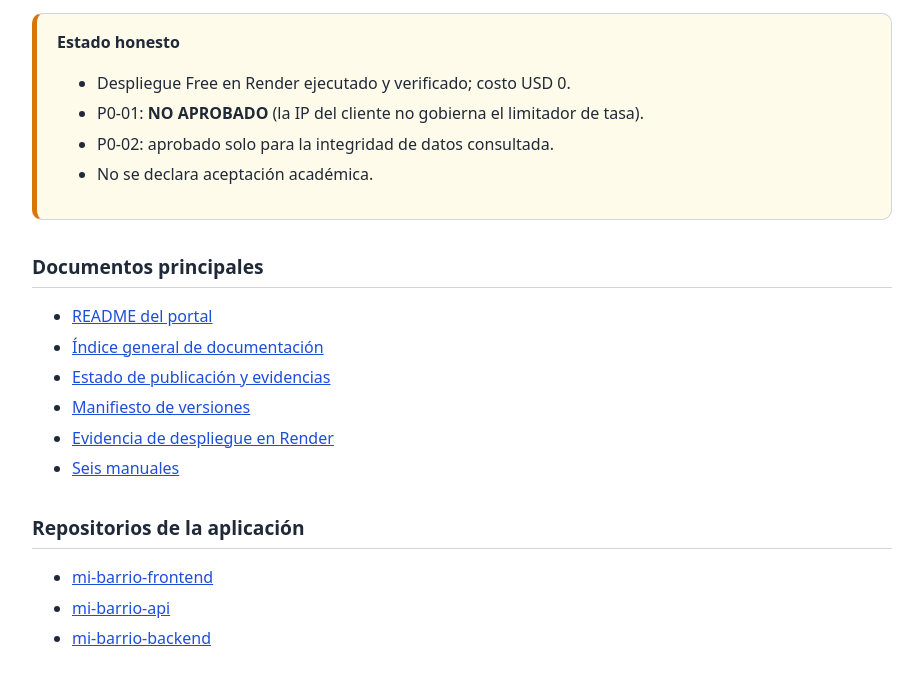
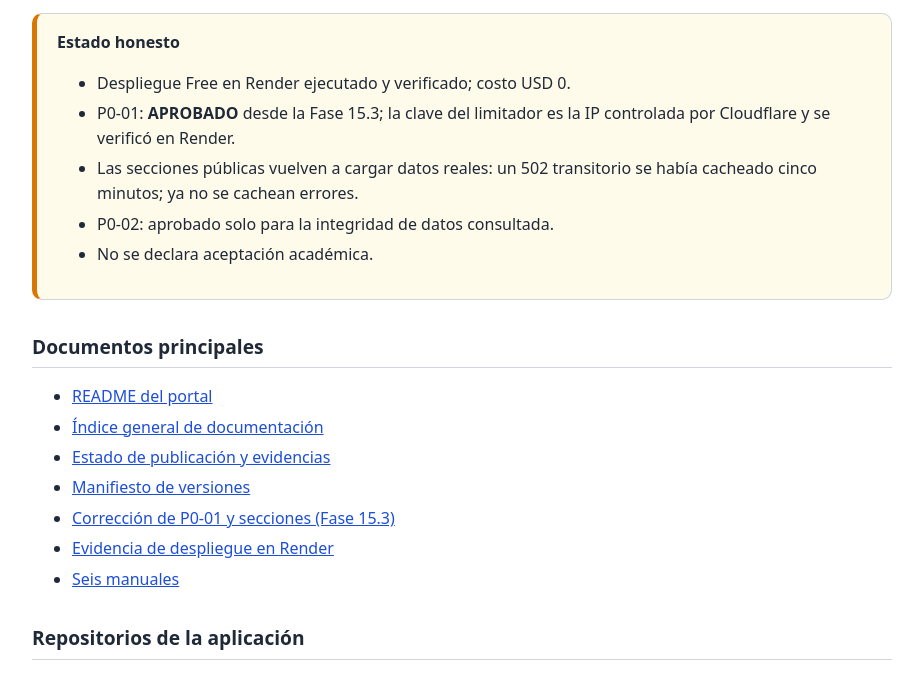
Before and after one commit to chellunette-cloud/mi-barrio-entrega, a plain HTML site: page index.html in a window 1280 px wide. Shown: the part 456-1129 px from the top of the page, without its empty margins (178-1101 px from the left). Drawn offline with Linux system fonts and the light colour scheme.

Commit message:
docs: cerrar Fase 15.3 con evidencia de P0-01 y secciones

```diff
--- a/index.html
+++ b/index.html
@@ -39,7 +39,8 @@
     <strong>Estado honesto</strong>
     <ul>
       <li>Despliegue Free en Render ejecutado y verificado; costo USD 0.</li>
-      <li>P0-01: <strong>NO APROBADO</strong> (la IP del cliente no gobierna el limitador de tasa).</li>
+      <li>P0-01: <strong>APROBADO</strong> desde la Fase 15.3; la clave del limitador es la IP controlada por Cloudflare y se verificó en Render.</li>
+      <li>Las secciones públicas vuelven a cargar datos reales: un 502 transitorio se había cacheado cinco minutos; ya no se cachean errores.</li>
       <li>P0-02: aprobado solo para la integridad de datos consultada.</li>
       <li>No se declara aceptación académica.</li>
     </ul>
@@ -51,6 +52,7 @@
     <li><a href="https://github.com/chellunette-cloud/mi-barrio-entrega/blob/main/docs/README.md">Índice general de documentación</a></li>
     <li><a href="https://github.com/chellunette-cloud/mi-barrio-entrega/blob/main/entrega/estado-publicacion.md">Estado de publicación y evidencias</a></li>
     <li><a href="https://github.com/chellunette-cloud/mi-barrio-entrega/blob/main/entrega/manifiesto-versiones.md">Manifiesto de versiones</a></li>
+    <li><a href="https://github.com/chellunette-cloud/mi-barrio-entrega/blob/main/docs/despliegue/evidencia-fase-15.3-correccion-p0-01-y-secciones.md">Corrección de P0-01 y secciones (Fase 15.3)</a></li>
     <li><a href="https://github.com/chellunette-cloud/mi-barrio-entrega/blob/main/docs/despliegue/evidencia-fase-15.2-despliegue-render.md">Evidencia de despliegue en Render</a></li>
     <li><a href="https://github.com/chellunette-cloud/mi-barrio-entrega/tree/main/docs/manuales">Seis manuales</a></li>
   </ul>
```
Also changed, not shown: 15 other files.
